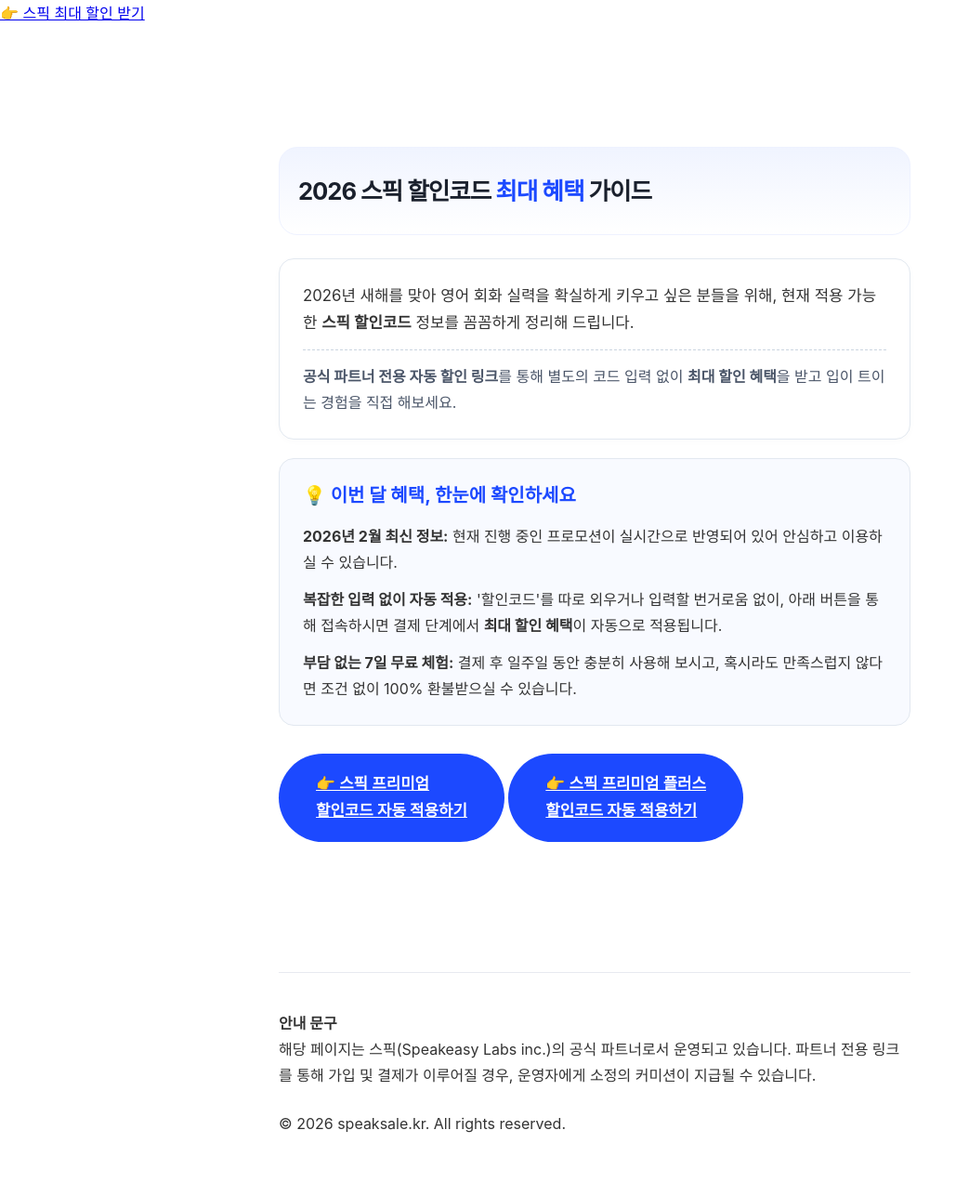
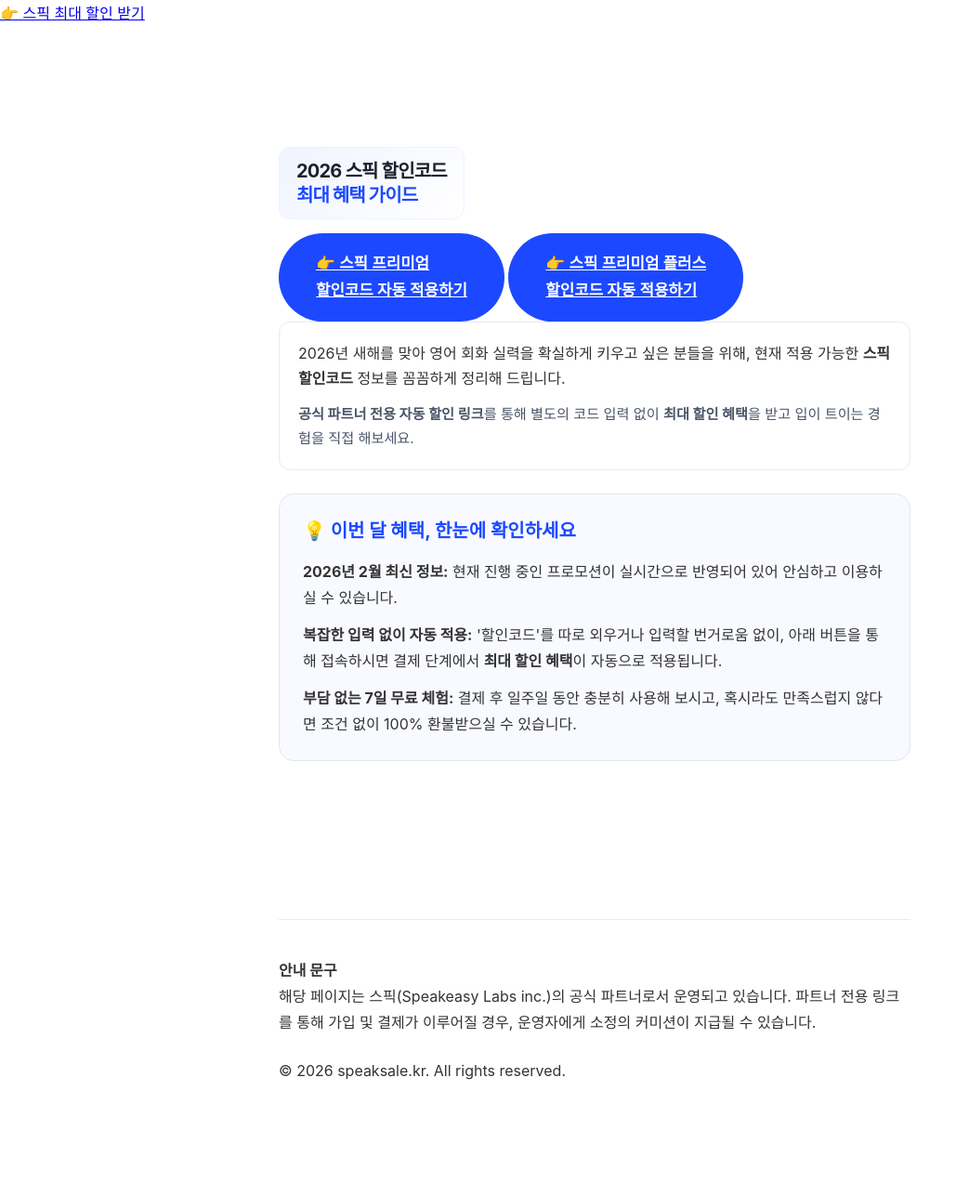
Before and after one commit to kjsjdw/speak_event_page, a Jekyll site: the page built from content/sections/01-intro.md, in a window 1280 px wide. Shown: the whole page at 93% size, without its empty margins (0-1043 px from the left). Built offline with Jekyll 4.4.1, drawn with Linux system fonts in a browser that asks for light colours; some web fonts are replaced; our own code applies the rules of GitHub Pages for plain Markdown files; after the commit the page ends 1230 px from its top, so only the background shows below that.

Commit message:
Update 01-intro.md

```diff
--- a/content/sections/01-intro.md
+++ b/content/sections/01-intro.md
@@ -1,17 +1,8 @@
-<div style="padding: 30px 20px; background: linear-gradient(180deg, #f0f4ff 0%, #ffffff 100%); border-radius: 20px; margin-bottom: 25px; border: 1px solid #eef2ff;"> <h1 style="margin: 0; font-size: 1.6em; line-height: 1.3; letter-spacing: -0.04em; border: none; color: #1a202c; text-align: left;"> 2026 스픽 할인코드
-
-
-<span style="color: #1c49ff;">최대 혜택</span> 가이드 </h1> </div>
-
-<div style="background: #ffffff; border-radius: 16px; padding: 25px; border: 1px solid #e2e8f0; margin-bottom: 20px; line-height: 1.7; box-shadow: 0 2px 8px rgba(0,0,0,0.02);"> <p style="margin: 0; color: #333; font-size: 1.05em; text-align: left;"> 2026년 새해를 맞아 영어 회화 실력을 확실하게 키우고 싶은 분들을 위해, 현재 적용 가능한 <strong>스픽 할인코드</strong> 정보를 꼼꼼하게 정리해 드립니다. </p> <hr style="margin: 15px 0; border-top: 1px dashed #cbd5e0;"> <p style="margin: 0; color: #4a5568; font-size: 1em; text-align: left;"> <strong>공식 파트너 전용 자동 할인 링크</strong>를 통해 별도의 코드 입력 없이 <strong>최대 할인 혜택</strong>을 받고 입이 트이는 경험을 직접 해보세요. </p> </div>
-
-<div class="benefit-box" style="background: #f8faff; border-radius: 16px; padding: 25px; border: 1px solid #e2e8f0; margin-bottom: 30px;">
-  <h3 style="color: #1c49ff; margin-top: 0;">💡 이번 달 혜택, 한눈에 확인하세요</h3>
-  <ul style="list-style: none; padding: 0; margin-bottom: 0;">
-    <li style="margin-bottom: 12px;"><strong>2026년 2월 최신 정보:</strong> 현재 진행 중인 프로모션이 실시간으로 반영되어 있어 안심하고 이용하실 수 있습니다.</li>
-    <li style="margin-bottom: 12px;"><strong>복잡한 입력 없이 자동 적용:</strong> '할인코드'를 따로 외우거나 입력할 번거로움 없이, 아래 버튼을 통해 접속하시면 결제 단계에서 <strong>최대 할인 혜택</strong>이 자동으로 적용됩니다.</li>
-    <li style="margin-bottom: 0;"><strong>부담 없는 7일 무료 체험:</strong> 결제 후 일주일 동안 충분히 사용해 보시고, 혹시라도 만족스럽지 않다면 조건 없이 100% 환불받으실 수 있습니다.</li>
-  </ul>
+<div style="padding: 12px 18px; background: linear-gradient(135deg, #f0f4ff 0%, #ffffff 100%); border-radius: 12px; margin-bottom: 15px; border: 1px solid #eef2ff; display: inline-block; text-align: left;">
+  <h1 style="margin: 0; font-size: 1.25em; line-height: 1.3; letter-spacing: -0.04em; border: none; color: #1a202c;">
+    2026 스픽 할인코드<br>
+    <span style="color: #1c49ff; font-weight: 800;">최대 혜택 가이드</span>
+  </h1>
 </div>
 
 <div class="cta-buttons" id="cta-top">
@@ -22,3 +13,23 @@
     👉 스픽 프리미엄 플러스<br>할인코드 자동 적용하기
   </a>
 </div>
+
+<div style="background: #ffffff; border-radius: 12px; padding: 20px; border: 1px solid #e8eaf0; margin-bottom: 25px; line-height: 1.7;">
+  <p style="margin-bottom: 12px; color: #333; font-size: 1em; text-align: left;">
+    2026년 새해를 맞아 영어 회화 실력을 확실하게 키우고 싶은 분들을 위해,
+    현재 적용 가능한 <strong>스픽 할인코드</strong> 정보를 꼼꼼하게 정리해 드립니다.
+  </p>
+  <p style="margin: 0; color: #4a5568; font-size: 0.95em; text-align: left;">
+    <strong>공식 파트너 전용 자동 할인 링크</strong>를 통해 별도의 코드 입력 없이
+    <strong>최대 할인 혜택</strong>을 받고 입이 트이는 경험을 직접 해보세요.
+  </p>
+</div>
+
+<div class="benefit-box" style="background: #f8faff; border-radius: 16px; padding: 25px; border: 1px solid #e2e8f0; margin-bottom: 30px;">
+  <h3 style="color: #1c49ff; margin-top: 0;">💡 이번 달 혜택, 한눈에 확인하세요</h3>
+  <ul style="list-style: none; padding: 0; margin-bottom: 0;">
+    <li style="margin-bottom: 12px;"><strong>2026년 2월 최신 정보:</strong> 현재 진행 중인 프로모션이 실시간으로 반영되어 있어 안심하고 이용하실 수 있습니다.</li>
+    <li style="margin-bottom: 12px;"><strong>복잡한 입력 없이 자동 적용:</strong> '할인코드'를 따로 외우거나 입력할 번거로움 없이, 아래 버튼을 통해 접속하시면 결제 단계에서 <strong>최대 할인 혜택</strong>이 자동으로 적용됩니다.</li>
+    <li style="margin-bottom: 0;"><strong>부담 없는 7일 무료 체험:</strong> 결제 후 일주일 동안 충분히 사용해 보시고, 혹시라도 만족스럽지 않다면 조건 없이 100% 환불받으실 수 있습니다.</li>
+  </ul>
+</div>
```
